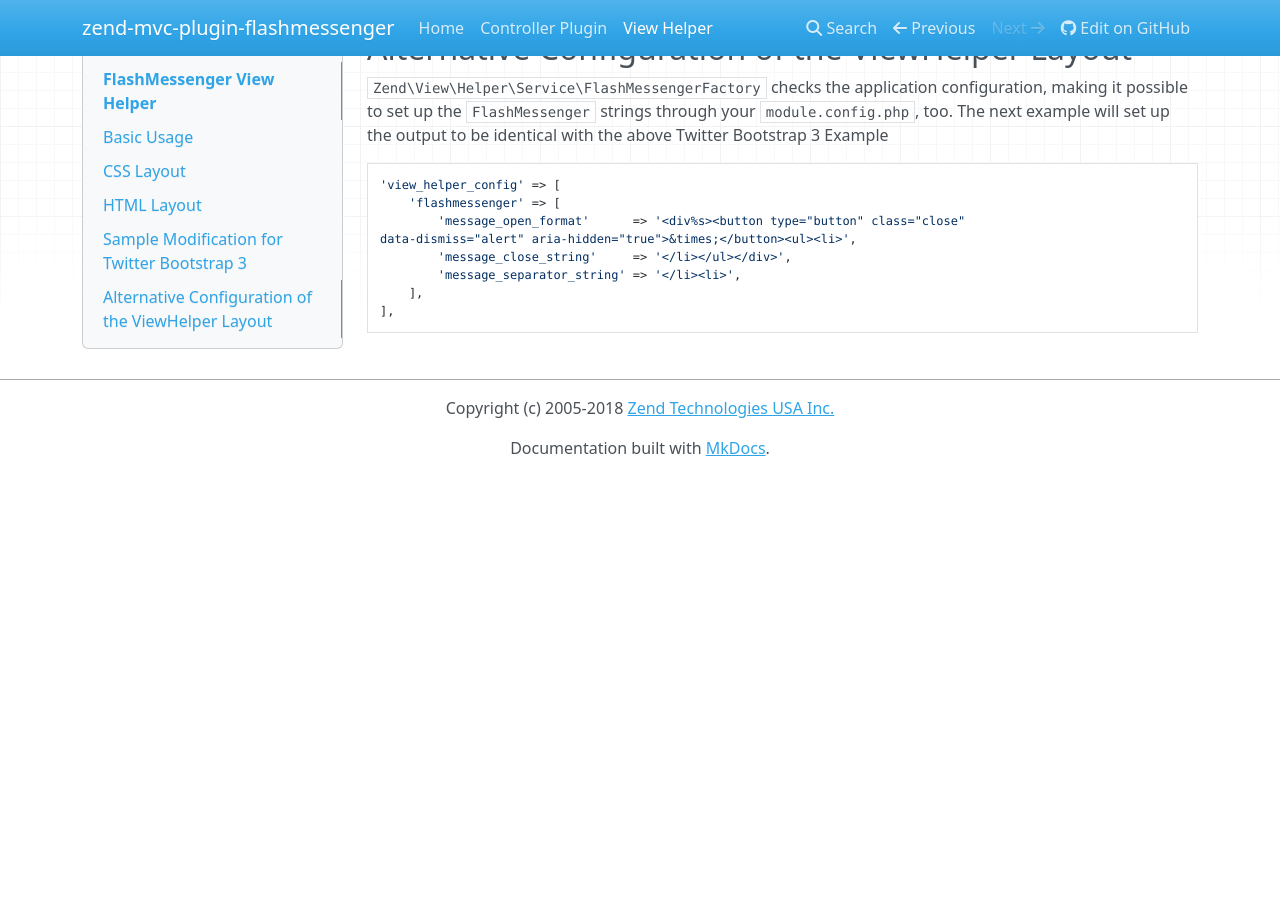
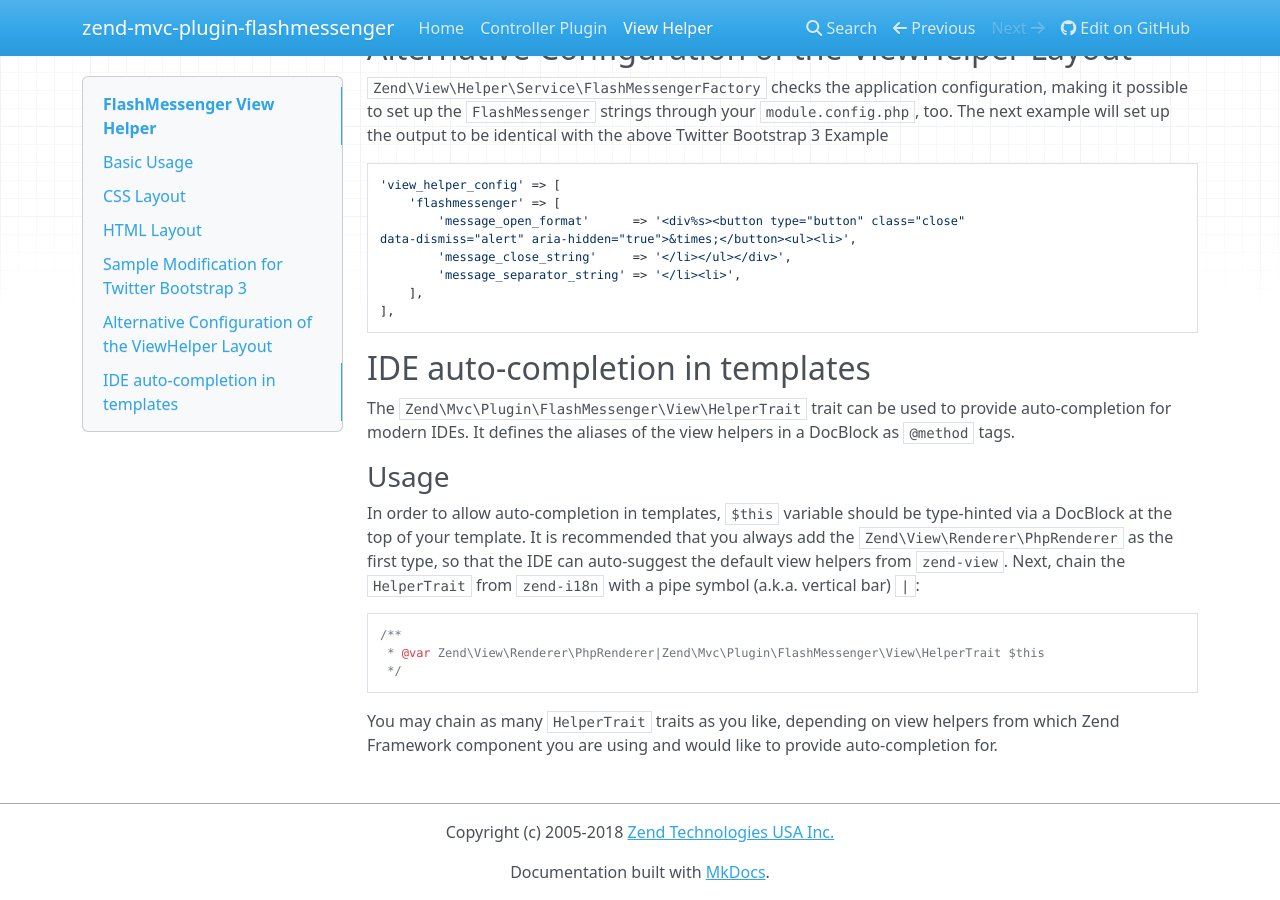
Before and after one commit to laminas/laminas-mvc-plugin-flashmessenger, an MkDocs documentation site: the page built from docs/book/flash-messenger-view-helper.md, in a window 1280 px wide and 900 px high, scrolled down 2303 px. Built offline with MkDocs 1.6.1, drawn with Linux system fonts in a browser that asks for light colours; nearby versions of some CDN libraries; old or Windows-style settings are respelled for this version of MkDocs; before the commit the page ends 2779 px from its top, so only the background shows below that.

Commit message:
Add documentation for HelperTrait for IDE auto-completion

````diff
--- a/docs/book/flash-messenger-view-helper.md
+++ b/docs/book/flash-messenger-view-helper.md
@@ -144,3 +144,27 @@ data-dismiss="alert" aria-hidden="true">&times;</button><ul><li>',
     ],
 ],
 ```
+
+## IDE auto-completion in templates
+
+The `Zend\Mvc\Plugin\FlashMessenger\View\HelperTrait` trait can be used to
+provide auto-completion for modern IDEs. It defines the aliases of the view
+helpers in a DocBlock as `@method` tags.
+
+### Usage
+
+In order to allow auto-completion in templates, `$this` variable should be
+type-hinted via a DocBlock at the top of your template. It is recommended that
+you always add the `Zend\View\Renderer\PhpRenderer` as the first type, so that
+the IDE can auto-suggest the default view helpers from `zend-view`. Next, chain
+the `HelperTrait` from `zend-i18n` with a pipe symbol (a.k.a. vertical bar) `|`:
+
+```php
+/**
+ * @var Zend\View\Renderer\PhpRenderer|Zend\Mvc\Plugin\FlashMessenger\View\HelperTrait $this
+ */
+```
+
+You may chain as many `HelperTrait` traits as you like, depending on view
+helpers from which Zend Framework component you are using and would like to
+provide auto-completion for.
````
